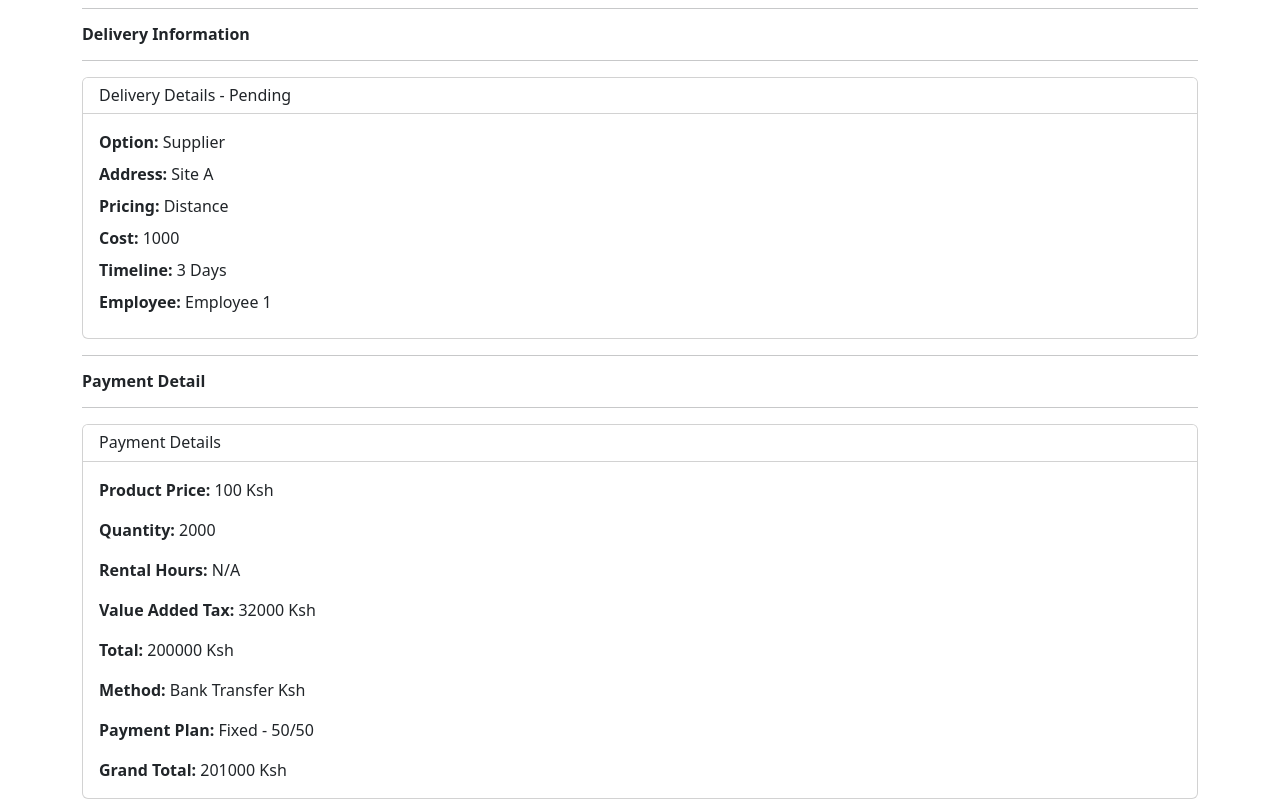
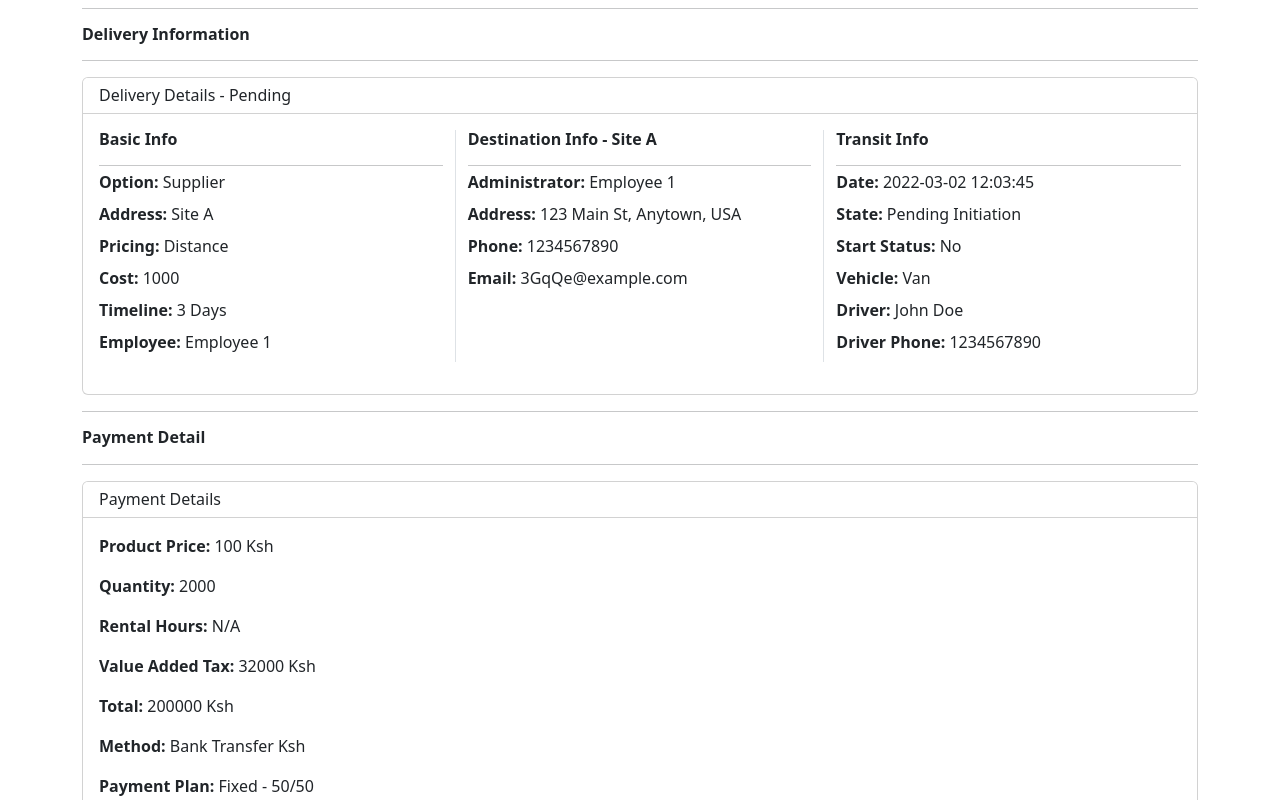
Before and after one commit to daltechafrica/suppco-contractor-prototype, a React (Create React App) app: page /orders/1/detail in a window 1280 px wide. Shown: the part 720-1520 px from the top of the page. Built offline with nearby package versions, Linux system fonts and the light colour scheme.

Commit message:
complete order details

```diff
--- a/src/data/orders.jsx
+++ b/src/data/orders.jsx
@@ -479,7 +479,7 @@ const orders = [
             id: 3,
             name: "Second Installment",
             amount: remainingAmount * 0.25,
-            status: "Pending Payment",
+            status: "Due Payment",
             date: "2022-05-02 12:03:45",
           },
           {
--- a/src/pages/OrdersDetail.jsx
+++ b/src/pages/OrdersDetail.jsx
@@ -139,6 +139,10 @@ function OrdersDetail() {
                   Delivery Details - {delivery?.status}
                 </h6>
                 <div className="card-body">
+                  <div className="row">
+                    <div className="col-md-4 col-sm-12 mb-3 border-end">
+                      <h6 className="card-title fw-bold">Basic Info</h6>
+                      <hr className="mb-1" />
                       <p className="card-text mb-2">
                         <strong>Option: </strong>
                         {delivery?.option}
@@ -163,6 +167,58 @@ function OrdersDetail() {
                         <strong>Employee: </strong>
                         {delivery?.employee}
                       </p>
+                    </div>
+                    <div className="col-md-4 col-sm-12 mb-3 border-end">
+                      <h6 className="card-title fw-bold">
+                        Destination Info - {delivery?.destination}
+                      </h6>
+                      <hr className="mb-1" />
+                      <p className="card-text mb-2">
+                        <strong>Administrator: </strong>
+                        {delivery?.siteInfo.siteAdmin}
+                      </p>
+                      <p className="card-text mb-2">
+                        <strong>Address: </strong>
+                        {delivery?.siteInfo.siteAddress}
+                      </p>
+                      <p className="card-text mb-2">
+                        <strong>Phone: </strong>
+                        {delivery?.siteInfo.sitePhone}
+                      </p>
+                      <p className="card-text mb-2">
+                        <strong>Email: </strong>
+                        {delivery?.siteInfo.siteEmail}
+                      </p>
+                    </div>
+                    <div className="col-md-4 col-sm-12 mb-3">
+                      <h6 className="card-title fw-bold">Transit Info</h6>
+                      <hr className="mb-1" />
+                      <p className="card-text mb-2">
+                        <strong>Date: </strong>
+                        {delivery?.deliveryInfo?.date}
+                      </p>
+                      <p className="card-text mb-2">
+                        <strong>State: </strong>
+                        {delivery?.deliveryInfo?.state}
+                      </p>
+                      <p className="card-text mb-2">
+                        <strong>Start Status: </strong>
+                        {delivery?.deliveryInfo?.startStatus}
+                      </p>
+                      <p className="card-text mb-2">
+                        <strong>Vehicle: </strong>
+                        {delivery?.deliveryInfo?.carType}
+                      </p>
+                      <p className="card-text mb-2">
+                        <strong>Driver: </strong>
+                        {delivery?.deliveryInfo?.driverName}
+                      </p>
+                      <p className="card-text mb-2">
+                        <strong>Driver Phone: </strong>
+                        {delivery?.deliveryInfo?.driverPhone}
+                      </p>
+                    </div>
+                  </div>
                 </div>
               </div>
             </div>
@@ -342,12 +398,6 @@ function OrdersDetail() {
                     <p className="card-text h6">Payment Methods:</p>
                     <p className="card-text mb-1">Bank Transfer</p>
                     <p className="card-text mb-1">Mobile Money - M-PESA</p>
-                    <Link
-                      to={`/pay/${order?.id}`}
-                      className="btn btn-outline-success btn-sm rounded-0"
-                    >
-                      MAKE PAYMENT
-                    </Link>
                   </div>
                 </div>
               </div>
@@ -450,6 +500,10 @@ function OrdersDetail() {
                   Delivery Details - {delivery?.status}
                 </h6>
                 <div className="card-body">
+                  <div className="row">
+                    <div className="col-md-4 col-sm-12 mb-3 border-end">
+                      <h6 className="card-title fw-bold">Basic Info</h6>
+                      <hr className="mb-1" />
                       <p className="card-text mb-2">
                         <strong>Option: </strong>
                         {delivery?.option}
@@ -474,6 +528,58 @@ function OrdersDetail() {
                         <strong>Employee: </strong>
                         {delivery?.employee}
                       </p>
+                    </div>
+                    <div className="col-md-4 col-sm-12 mb-3 border-end">
+                      <h6 className="card-title fw-bold">
+                        Destination Info - {delivery?.destination}
+                      </h6>
+                      <hr className="mb-1" />
+                      <p className="card-text mb-2">
+                        <strong>Administrator: </strong>
+                        {delivery?.siteInfo.siteAdmin}
+                      </p>
+                      <p className="card-text mb-2">
+                        <strong>Address: </strong>
+                        {delivery?.siteInfo.siteAddress}
+                      </p>
+                      <p className="card-text mb-2">
+                        <strong>Phone: </strong>
+                        {delivery?.siteInfo.sitePhone}
+                      </p>
+                      <p className="card-text mb-2">
+                        <strong>Email: </strong>
+                        {delivery?.siteInfo.siteEmail}
+                      </p>
+                    </div>
+                    <div className="col-md-4 col-sm-12 mb-3">
+                      <h6 className="card-title fw-bold">Transit Info</h6>
+                      <hr className="mb-1" />
+                      <p className="card-text mb-2">
+                        <strong>Date: </strong>
+                        {delivery?.deliveryInfo?.date}
+                      </p>
+                      <p className="card-text mb-2">
+                        <strong>State: </strong>
+                        {delivery?.deliveryInfo?.state}
+                      </p>
+                      <p className="card-text mb-2">
+                        <strong>Start Status: </strong>
+                        {delivery?.deliveryInfo?.startStatus}
+                      </p>
+                      <p className="card-text mb-2">
+                        <strong>Vehicle: </strong>
+                        {delivery?.deliveryInfo?.carType}
+                      </p>
+                      <p className="card-text mb-2">
+                        <strong>Driver: </strong>
+                        {delivery?.deliveryInfo?.driverName}
+                      </p>
+                      <p className="card-text mb-2">
+                        <strong>Driver Phone: </strong>
+                        {delivery?.deliveryInfo?.driverPhone}
+                      </p>
+                    </div>
+                  </div>
                 </div>
               </div>
             </div>
@@ -524,7 +630,7 @@ function OrdersDetail() {
               </div>
 
               {/* Invoice */}
-              <div className="card mt-3">
+              <div className="card mt-3 rounded-0">
                 <h6 className="card-header bg-white">Invoice</h6>
                 <div className="card-body">
                   <div className="row mb-3">
@@ -637,6 +743,8 @@ function OrdersDetail() {
                                         className={`btn btn-sm ${
                                           item.status === "Pending Payment"
                                             ? "btn-warning"
+                                            : item.status === "Due Payment"
+                                            ? "btn-danger"
                                             : "btn-success"
                                         }`}
                                       >
@@ -764,6 +872,10 @@ function OrdersDetail() {
                   Delivery Details - {delivery?.status}
                 </h6>
                 <div className="card-body">
+                  <div className="row">
+                    <div className="col-md-4 col-sm-12 mb-3 border-end">
+                      <h6 className="card-title fw-bold">Basic Info</h6>
+                      <hr className="mb-1" />
                       <p className="card-text mb-2">
                         <strong>Option: </strong>
                         {delivery?.option}
@@ -788,6 +900,58 @@ function OrdersDetail() {
                         <strong>Employee: </strong>
                         {delivery?.employee}
                       </p>
+                    </div>
+                    <div className="col-md-4 col-sm-12 mb-3 border-end">
+                      <h6 className="card-title fw-bold">
+                        Destination Info - {delivery?.destination}
+                      </h6>
+                      <hr className="mb-1" />
+                      <p className="card-text mb-2">
+                        <strong>Administrator: </strong>
+                        {delivery?.siteInfo.siteAdmin}
+                      </p>
+                      <p className="card-text mb-2">
+                        <strong>Address: </strong>
+                        {delivery?.siteInfo.siteAddress}
+                      </p>
+                      <p className="card-text mb-2">
+                        <strong>Phone: </strong>
+                        {delivery?.siteInfo.sitePhone}
+                      </p>
+                      <p className="card-text mb-2">
+                        <strong>Email: </strong>
+                        {delivery?.siteInfo.siteEmail}
+                      </p>
+                    </div>
+                    <div className="col-md-4 col-sm-12 mb-3">
+                      <h6 className="card-title fw-bold">Transit Info</h6>
+                      <hr className="mb-1" />
+                      <p className="card-text mb-2">
+                        <strong>Date: </strong>
+                        {delivery?.deliveryInfo?.date}
+                      </p>
+                      <p className="card-text mb-2">
+                        <strong>State: </strong>
+                        {delivery?.deliveryInfo?.state}
+                      </p>
+                      <p className="card-text mb-2">
+                        <strong>Start Status: </strong>
+                        {delivery?.deliveryInfo?.startStatus}
+                      </p>
+                      <p className="card-text mb-2">
+                        <strong>Vehicle: </strong>
+                        {delivery?.deliveryInfo?.carType}
+                      </p>
+                      <p className="card-text mb-2">
+                        <strong>Driver: </strong>
+                        {delivery?.deliveryInfo?.driverName}
+                      </p>
+                      <p className="card-text mb-2">
+                        <strong>Driver Phone: </strong>
+                        {delivery?.deliveryInfo?.driverPhone}
+                      </p>
+                    </div>
+                  </div>
                 </div>
               </div>
             </div>
@@ -835,7 +999,7 @@ function OrdersDetail() {
               </div>
 
               {/* Invoice */}
-              <div className="card mt-3">
+              <div className="card mt-3 rounded-0">
                 <h6 className="card-header bg-white">Invoice</h6>
                 <div className="card-body">
                   <div className="row mb-3">
```
Lines whose indentation alone changed are shown as unchanged.
